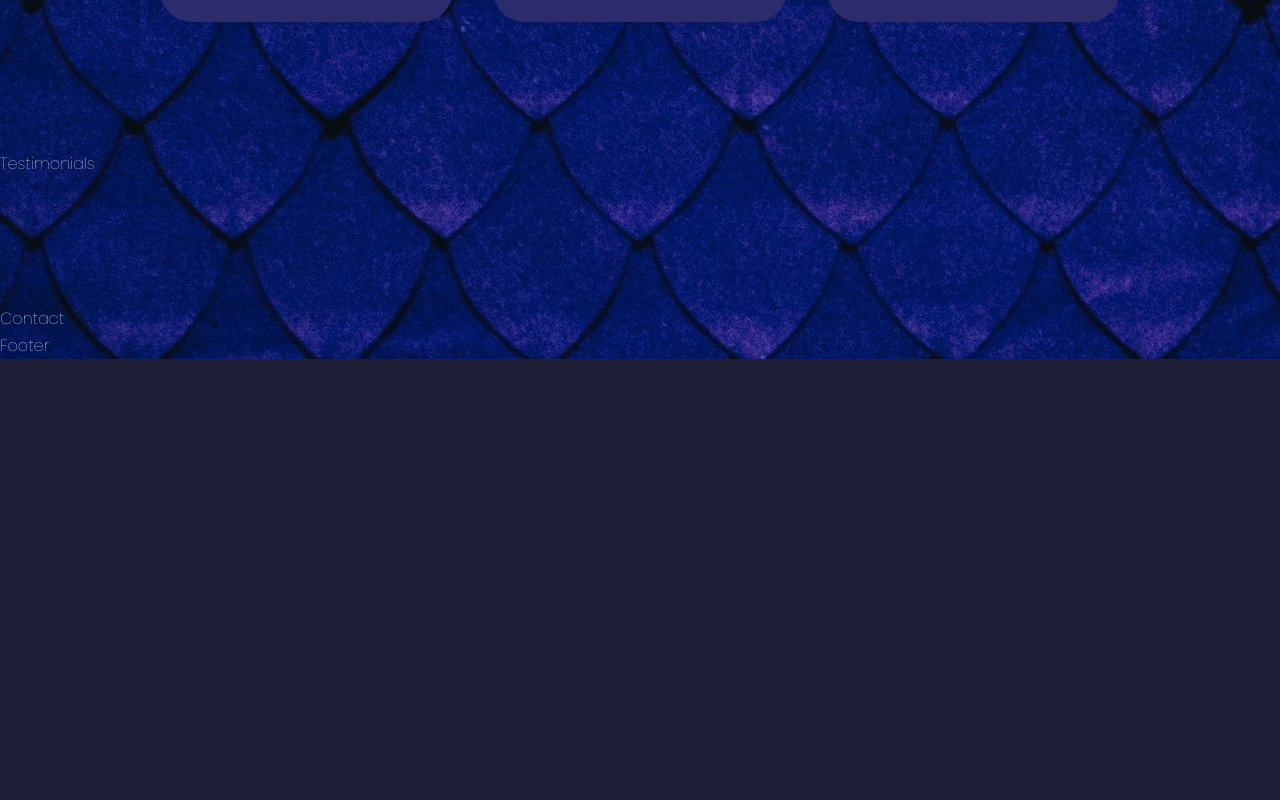
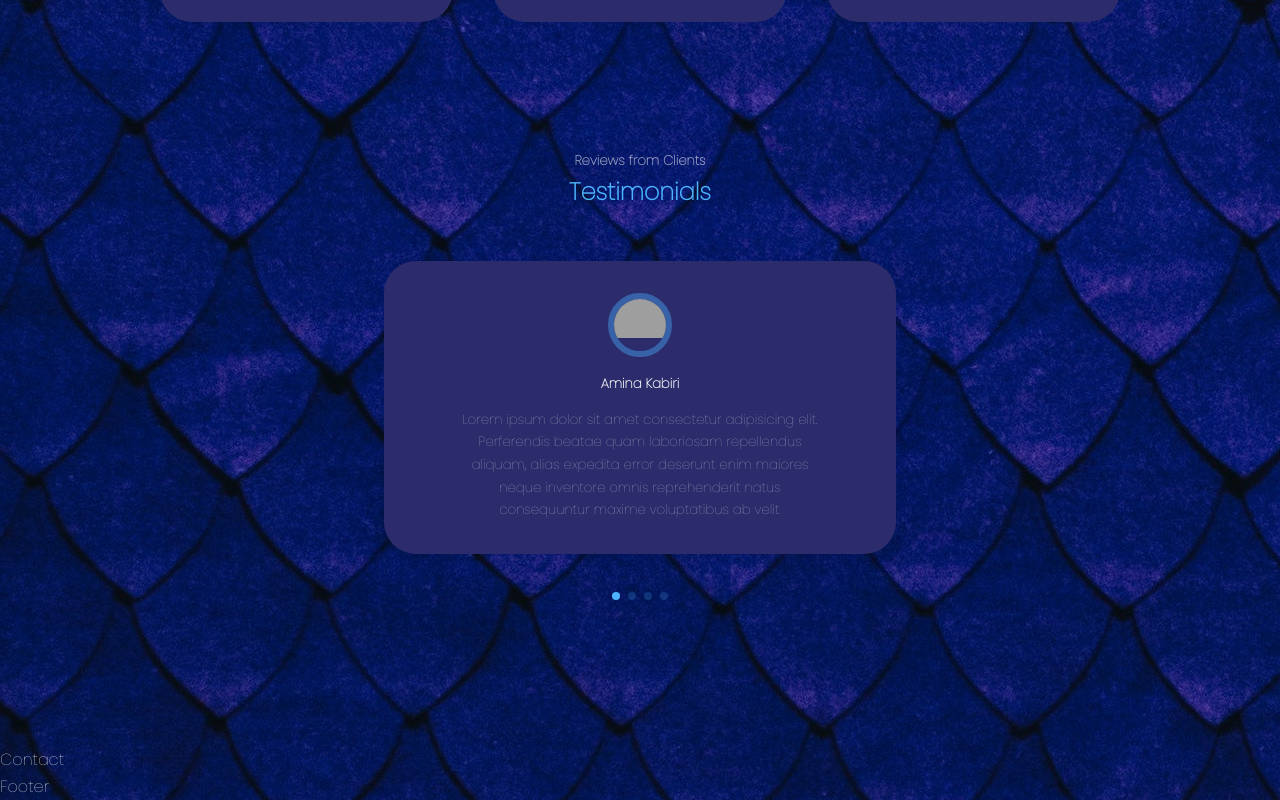
Before and after one commit to ezravkatz/evk-react-portfolio, a React (Create React App) app: page / in a window 1280 px wide. Shown: the part 3956-4756 px from the top of the page. Before the commit the page ends 4315 px from the top, so only its background shows below. Built offline with nearby package versions, Linux system fonts and the light colour scheme; grey boxes are pictures that could not be loaded.

Commit message:
testimonials component

```diff
--- a/package.json
+++ b/package.json
@@ -10,6 +10,7 @@
     "react-dom": "^18.2.0",
     "react-icons": "^4.6.0",
     "react-scripts": "5.0.1",
+    "swiper": "^8.4.4",
     "web-vitals": "^2.1.4"
   },
   "scripts": {
--- a/public/index.html
+++ b/public/index.html
@@ -4,9 +4,9 @@
     <meta charset="UTF-8" />
     <meta http-equiv="X-UA-Compatible" content="IE=edge" />
     <meta name="viewport" content="width=device-width, initial-scale=1.0" />
-    <title>Potfolio Website UwU</title>
+    <title>Ezra Katz</title>
   </head>
   <body>
-    <div id="root"><h1>HEWWO???</h1></div>
+    <div id="root"><h1>Portfolio</h1></div>
   </body>
 </html>
--- a/src/components/testimonials/Testimonials.jsx
+++ b/src/components/testimonials/Testimonials.jsx
@@ -1,11 +1,66 @@
+import React from 'react'
 import './testimonials.css'
+import AVTR from '../../assets/avatar1.jpg'
+// Import Swiper React components
+import { Swiper, SwiperSlide } from "swiper/react";
 
-import React from 'react'
+// Import Swiper styles
+import "swiper/css";
+import "swiper/css/pagination";
+
+// import required modules
+import { Pagination } from "swiper";
+
+const data = [
+  {
+    avatar: AVTR,
+    name: 'Amina Kabiri',
+    review: 'Lorem ipsum dolor sit amet consectetur adipisicing elit. Perferendis beatae quam laboriosam repellendus aliquam, alias expedita error deserunt enim maiores neque inventore omnis reprehenderit natus consequuntur maxime voluptatibus ab velit.'
+  },
+  {
+    avatar: AVTR,
+    name: 'Momtaz Ali',
+    review: 'Lorem ipsum dolor sit amet consectetur adipisicing elit. Perferendis beatae quam laboriosam repellendus aliquam, alias expedita error deserunt enim maiores neque inventore omnis reprehenderit natus consequuntur maxime voluptatibus ab velit.'
+  },
+  {
+    avatar: AVTR,
+    name: 'Maryam Bengali',
+    review: 'Lorem ipsum dolor sit amet consectetur adipisicing elit. Perferendis beatae quam laboriosam repellendus aliquam, alias expedita error deserunt enim maiores neque inventore omnis reprehenderit natus consequuntur maxime voluptatibus ab velit.'
+  },
+  {
+    avatar: AVTR,
+    name: 'Khadija Jones',
+    review: 'Lorem ipsum dolor sit amet consectetur adipisicing elit. Perferendis beatae quam laboriosam repellendus aliquam, alias expedita error deserunt enim maiores neque inventore omnis reprehenderit natus consequuntur maxime voluptatibus ab velit.'
+  },
+]
 
 const Testimonials = () => {
   return (
-    <section id='testimonials'>
-      Testimonials
+    <section id='testimonial'>
+      <h5>Reviews from Clients</h5>
+      <h2>Testimonials</h2>
+
+      <Swiper className='container testimonial__container'
+      //swiper modules
+        modules={[Pagination]} spaceBetween={400}
+        slidesPerView={1}
+        pagination={{ clickable: true }}>
+        {
+          data.map(({avatar, name, review}, index) =>{
+            return (
+              <SwiperSlide key={index} className='testimonial'>
+          <div className='client__avatar'>
+          <img src={avatar} alt="Client Avatar" />
+          </div>
+          <h5 className='client__name'>{name}</h5>
+            <small className='client__review'>
+              {review}
+            </small>
+        </SwiperSlide>
+            )
+          })
+        }
+      </Swiper>
     </section>
   )
 }
--- a/src/components/testimonials/testimonials.css
+++ b/src/components/testimonials/testimonials.css
@@ -0,0 +1,52 @@
+.container.testimonial__container {
+  width: 40%;
+  padding-bottom: 4rem;
+}
+
+.client__avatar {
+  width: 4rem;
+  aspect-ratio: 1/1;
+  overflow: hidden;
+  border-radius: 50%;
+  margin: 0 auto 1rem;
+  border: 0.4rem solid var(--color-primary-variant);
+}
+
+.testimonial {
+  background: var(--color-bg-variant);
+  text-align: center;
+  padding: 2rem;
+  border-radius: 2rem;
+  user-select: none;
+}
+
+.client__review {
+  color: var(--color-light);
+  font-weight: 300;
+  display: block;
+  width: 80%;
+  margin: 0.8rem auto 0;
+}
+
+.swiper-pagination-clickable .swiper-pagination-bullet {
+  background: var(--color-primary);
+}
+
+/* media queries for medium devices */
+
+@media screen and (max-width: 1024px) {
+  .container.testimonials__container {
+    width: 60%;
+  }
+
+  /* media queries for small devices */
+
+  @media screen and (max-width: 600px) {
+    .container.testimonials__container {
+      width: var(--container-width-sm);
+    }
+    .client__review {
+      width: var(--container-width-sm);
+    }
+  }
+}
```
Also changed, not shown: 2 other files (tests, documents, lock files or other folders).
